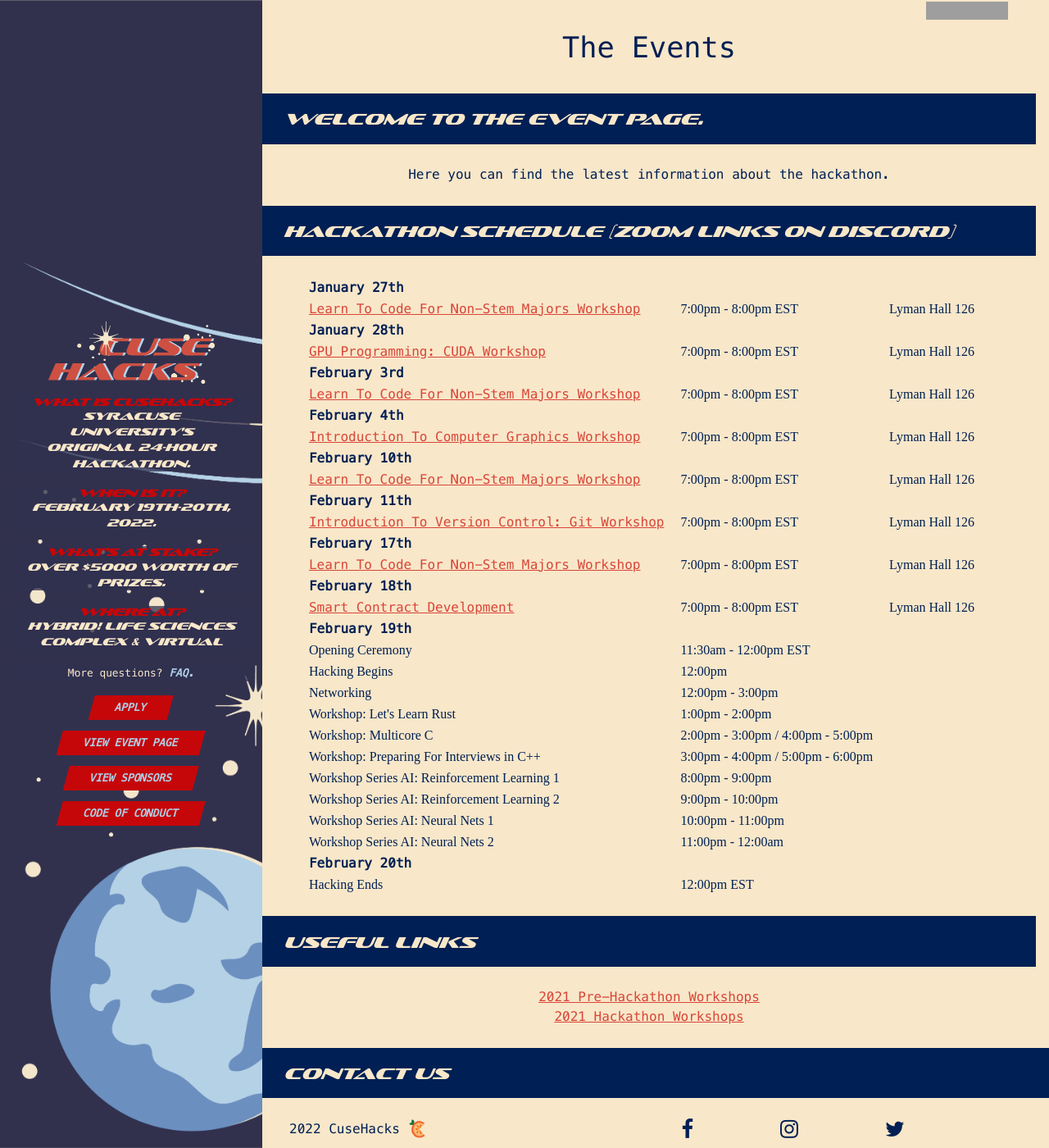
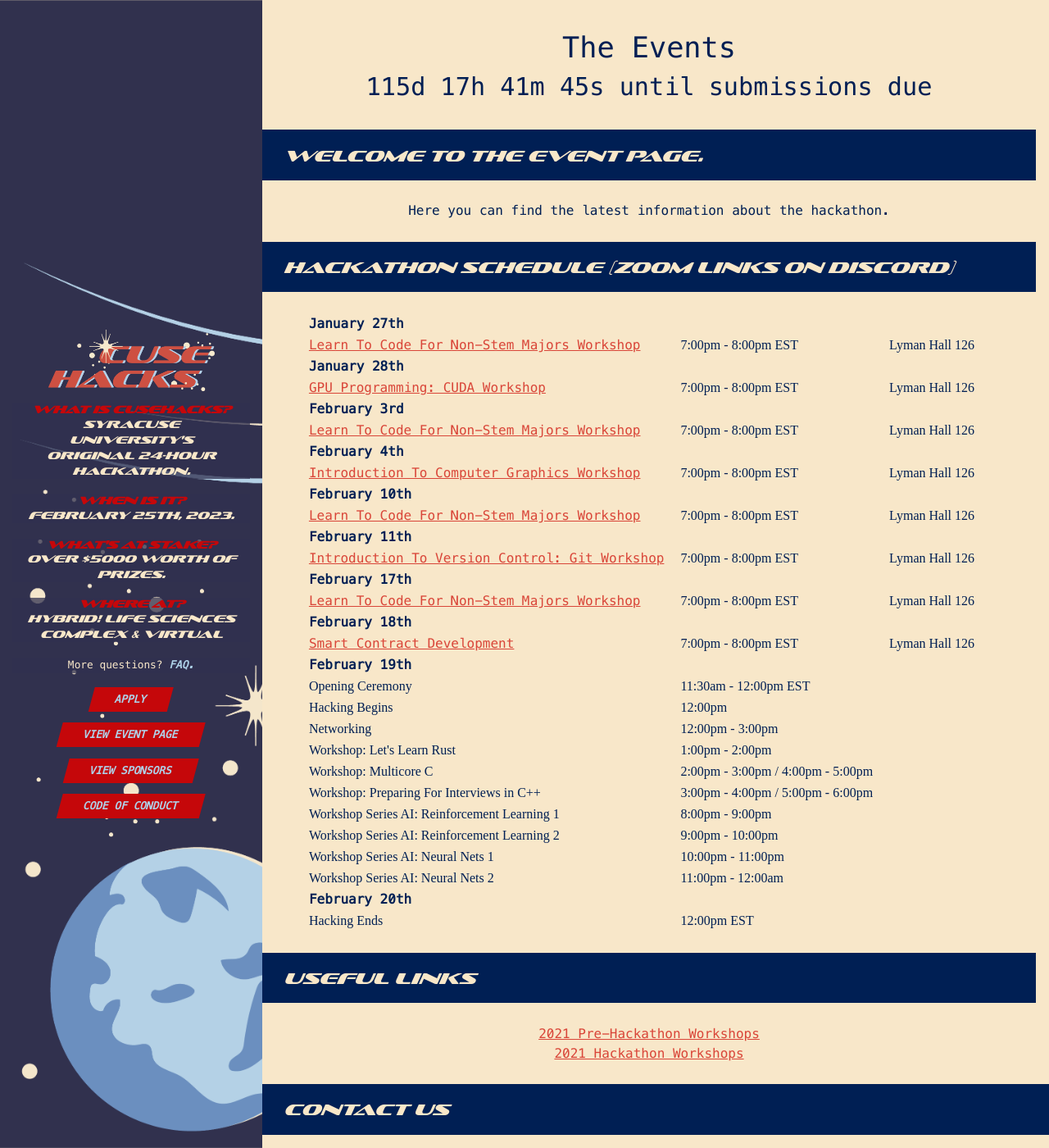
Before and after one commit to innovateorange/cusehacks, a Jekyll site: the page built from event.html, in a window 1280 px wide and 1400 px high. Shown: the whole window at 82% size. Built offline with Jekyll 4.4.1, drawn with Linux system fonts in a browser that asks for light colours; nearby versions of some CDN libraries; a script that is not in the unit is left out; grey boxes are pictures that could not be loaded.

Commit message:
Replaced dates 2022 with 2023. Commit straight to master

```diff
--- a/_config.yml
+++ b/_config.yml
@@ -24,8 +24,8 @@
 
 # This is Search Engine Optimization. It'll help your website look better on search.
 seo:
-  title:       "CuseHacks | February 19th-20th, 2022 | Hybrid"
-  description: "This will be the Fifth event of Syracuse University's first student-run hackathon."
+  title:       "CuseHacks | February 25th, 2023 | In-Person"
+  description: "This will be the Sixth iteration of Syracuse University's first student-run hackathon."
   image:       "/cusehacks/images/logos/cusehacks_logo.png"
 
 # Event information.
@@ -33,15 +33,15 @@
   name:        "CuseHacks"
   # Spacing intentional
   description: "Syracuse University's 24-hour hackathon"
-  date:        "February 19th-20th"
-  year:        "2022"
+  date:        "February 25th"
+  year:        "2023"
   location:    "Hybrid"
 
 # MLH Trust Badge for site. Leave commented out if MLH application
 # hasn't been approved
 # Check https://mlh.io/brand-guidelines to make sure trust_badge.html has proper badge
 #trust_badge:
-#  year:  "2022"
+#  year:  "2023"
 #  color: "white"
 
 # Links
@@ -51,9 +51,9 @@
   faq_href:        "faq.html"
   sponsors_href:   "sponsors.html"
   # apply_href:      "https://forms.gle/eLXQKgySo6g3qs5M8"
-  sponsor_package: "/cusehacks/assets/CuseHacks2022_Sponsorship_Package.pdf"
+  sponsor_package: "/cusehacks/assets/CuseHacks2023_Sponsorship_Package.pdf"
 
-hero_header: CuseHacks Returns February 2022!
+hero_header: CuseHacks Returns February 2023!
 
 video: "/cusehacks/images/video.mp4"
 
@@ -78,7 +78,7 @@
         Syracuse University's original 24-hour hackathon.
     - header: "When is it?"
       content: >
-        February 19th-20th, 2022.
+        February 25th, 2023.
     - header: "What's at stake?"
       content: >
         Over $5000 worth of prizes.
@@ -90,7 +90,7 @@
 about:
   content1:
     first: >
-        Thank you for an amazing CuseHacks 2021... Get ready for CuseHacks 2022!
+        Thank you for an amazing CuseHacks 2021... Get ready for CuseHacks 2023!
   header2: "You don't need to know how to code to participate."
   content2: >
     Designers, Artists, Entrepreneurs, Engineers, and <span style="color: #31314E;">anyone</span>
@@ -116,7 +116,7 @@
   content5:
     - text : >
         Interested in sponsoring us? Check out our sponsorship package
-        [here](/cusehacks/assets/CuseHacks2022_Sponsorship_Package.pdf){:target="_blank"}
+        [here](/cusehacks/assets/CuseHacks2023_Sponsorship_Package.pdf){:target="_blank"}
         and send us an email at [innovateorange@syr.edu](mailto:innovateorange@syr.edu)
     - text : >
         Check out our sponsorship page [here](/cusehacks/sponsors.html).
@@ -187,7 +187,7 @@
 
 sponsor_message: >
   Interested in sponsoring us? Check out our sponsorship package
-  <span style="color: #C5070A;">[here](/cusehacks/assets/CuseHacks2022_Sponsorship_Package.pdf){:target="_blank"}
+  <span style="color: #C5070A;">[here](/cusehacks/assets/CuseHacks2023_Sponsorship_Package.pdf){:target="_blank"}
   </span> and send us an email at [innovateorange@syr.edu](mailto:innovateorange@syr.edu)
 sponsors:
   - name:  "Google Cloud Platform"
--- a/_layouts/default.html
+++ b/_layouts/default.html
@@ -1,8 +1,10 @@
 <!DOCTYPE html>
 <html>
   {% include head.html %}
-  <a id="mlh-trust-badge" style="display:block;max-width:100px;min-width:60px;position:fixed;right:50px;top:0;width:10%;z-index:10000" href="https://mlh.io/seasons/2022/events?utm_source=na-hackathon&utm_medium=TrustBadge&utm_campaign=2022-season&utm_content=red" target="_blank">
+  <!--
+    <a id="mlh-trust-badge" style="display:block;max-width:100px;min-width:60px;position:fixed;right:50px;top:0;width:10%;z-index:10000" href="https://mlh.io/seasons/2022/events?utm_source=na-hackathon&utm_medium=TrustBadge&utm_campaign=2022-season&utm_content=red" target="_blank">
     <img src="https://s3.amazonaws.com/logged-assets/trust-badge/2022/mlh-trust-badge-2022-red.svg" alt="Major League Hacking 2022 Hackathon Season" style="width:100%"></a>
+    -->
   <body>
     <script src="{{ '/js/jquery-1.11.3.js' | prepend: site.baseurl | prepend: site.url }}"></script>
 
@@ -60,7 +62,7 @@
 
       <div class="mobile-hide row justify-content-around">
         <div class="col-5">
-          <p>2022 CuseHacks <img src="{{ site.image.slice }}" alt="" width=6%></p>
+          <p>2023 CuseHacks <img src="{{ site.image.slice }}" alt="" width=6%></p>
         </div>
         <div class="col-3">
           {% for item in site.social %}
@@ -80,7 +82,7 @@
           </a>
           &nbsp;&nbsp;&nbsp;&nbsp;
         {% endfor %}
-        <p>2022 CuseHacks <img src="{{ site.image.slice }}" alt="" width=6%></p>
+        <p>2023 CuseHacks <img src="{{ site.image.slice }}" alt="" width=6%></p>
       </div>
     </section>
 
--- a/event.html
+++ b/event.html
@@ -35,7 +35,7 @@
 
 <script type="application/javascript">
   $(document).ready(function() {
-    var countDownDate = new Date("Feb 20, 2022 12:00:00").getTime();
+    var countDownDate = new Date("Feb 25, 2023 12:00:00").getTime();
     var x = setInterval(function() {
       var now = new Date().getTime();
       var distance = countDownDate - now;
```
Also changed, not shown: 1 other file.
